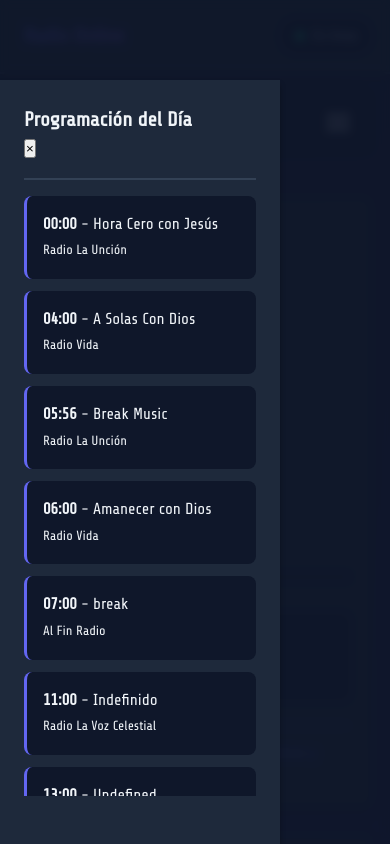
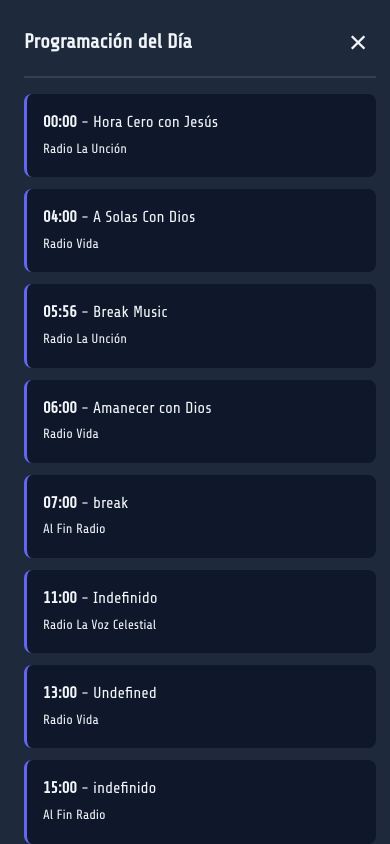
Before and after one commit to ronnieronald/radio-online, a plain HTML site: page index.html in a window 390 px wide. Both pictures are taken after a click on the button 48 px from the left and 122 px from the top of the page. Shown: the top 844 px of the page. Drawn offline with Linux system fonts and the light colour scheme; grey boxes are pictures that could not be loaded.

Commit message:
Update style.css

```diff
--- a/style.css
+++ b/style.css
@@ -209,13 +209,19 @@ body {
 
 .Contenedor-Principal-D0 {
   max-width: 1400px;
-  margin: 0 auto;
+  margin: 0 auto; /* Corregido para centrar el contenedor */
   padding: 2rem;
+  /* --- AJUSTE DE ALTURA --- */
+  /* Define la altura mínima del contenedor principal. */
+  min-height: 80vh; /* Ajustado para dar un buen espacio inicial */
 }
 
 .Contenedores-Secundarios-D1 {
   display: grid;
-  grid-template-columns: 300px 1fr 300px;
+  /* Columnas: Izquierda, Centro (flexible), Derecha */
+  grid-template-columns: 340px 1fr 340px;
+  align-items: start; /* Alinea las columnas en la parte superior */
+  position: relative; /* Necesario para posicionar los iconos móviles */
   gap: 2rem;
 }
 
@@ -238,6 +244,9 @@ body {
 }
 
 .Dia-Menu-HeaderD2Sub2 {
+  display: flex;
+  justify-content: space-between;
+  align-items: center;
   margin-bottom: 1rem;
   padding-bottom: 1rem;
   border-bottom: 2px solid var(--color-border);
@@ -250,7 +259,8 @@ body {
 }
 
 .Contenido-Menu-del-Dia-D2Sub4 {
-  max-height: 600px;
+  /* Altura máxima para la lista de programación */
+  max-height: 290px; /* Altura para la vista de PC */
   overflow-y: auto;
 }
 
@@ -270,7 +280,6 @@ body {
 
 .Lista-de-Horarios-del-Dia-D2Sub4 .horario-item:hover {
   background: var(--color-bg-card-hover);
-  transform: translateX(5px);
 }
 
 .Lista-de-Horarios-del-Dia-D2Sub4 .horario-item.activo {
@@ -300,10 +309,11 @@ body {
 .Contenedor-Central-de-Reproductor-D3 {
   background: var(--color-bg-card);
   border-radius: 12px;
-  padding: 2rem;
+  padding: 1rem;
   box-shadow: var(--shadow-md);
   display: flex;
   flex-direction: column;
+  align-items: center; /* <-- AÑADIDO: Centra todos los elementos hijos */
   gap: 1.5rem;
 }
 
@@ -323,19 +333,38 @@ body {
 }
 
 #Nombre-de-la-Estacion-D3Sub2-I {
-  font-size: 1.5rem;
+ margin-top: 5px;
+  text-align: center;
+  /* --- AJUSTE DE TAMAÑO Y GROSOR --- */
+  font-size: 1.2rem; /* Aumentado para que sea más grande */
   font-weight: 700;
   color: var(--color-text-primary);
 }
 
+/* Contenedor para el logo y el botón de play */
+.Contenedor-Logo-y-Boton {
+  position: relative; /* Contexto para el posicionamiento del botón */
+  width: 100px; /* Mismo tamaño que el logo */
+  height: 100px; /* Mismo tamaño que el logo */
+  margin-bottom: 1rem;
+}
+
+@media (max-width: 640px) {
+  .Contenedor-Logo-y-Boton {
+    width: 100px;
+    height: 100px;
+  }
+}
+
 .logo-Img-C {
-  width: 150px;
-  height: 150px;
-  border-radius: 50%;
+  width: 100px;
+  height: 100px;
+  border-radius: 18%;
   object-fit: cover;
   border: 4px solid var(--color-primary);
   box-shadow: var(--shadow-lg);
   background: var(--color-bg-card);
+  transition: filter 0.3s ease; /* Transición para el efecto de brillo */
   display: none;
 }
 
@@ -344,8 +373,10 @@ body {
 }
 
 #Nombre-Del-Programa-D3Sub3-I {
+  margin-top: -19px;
   font-size: 1.125rem;
   color: var(--color-text-secondary);
+  text-align: center; /* <-- AÑADIDO: Centra el texto del programa */
   font-weight: 500;
 }
 
@@ -358,31 +389,44 @@ body {
 }
 
 #Boton-Play-Pause-D3Sub5 {
-  width: 80px;
-  height: 80px;
+  width: 60px;
+  height: 60px;
+  position: absolute;
+  top: 50%;
+  left: 50%;
+  transform: translate(-50%, -50%);
   border-radius: 50%;
   background: linear-gradient(135deg, var(--color-primary) 0%, var(--color-secondary) 100%);
   display: flex;
   align-items: center;
   justify-content: center;
   cursor: pointer;
-  transition: var(--transition);
+  transition: all 0.3s ease;
   box-shadow: var(--shadow-lg);
-  margin-top: 1rem;
+  opacity: 0; /* Oculto por defecto */
+  pointer-events: none; /* No se puede hacer clic por defecto */
+  z-index: 10;
 }
 
-#Boton-Play-Pause-D3Sub5:hover {
-  transform: scale(1.1);
-  box-shadow: 0 0 20px rgba(99, 102, 241, 0.5);
+/* Mostrar el botón cuando el cursor está sobre el contenedor del logo */
+.Contenedor-Logo-y-Boton:hover #Boton-Play-Pause-D3Sub5 {
+  opacity: 1;
+  pointer-events: auto;
+}
+
+/* Oscurecer el logo cuando el cursor está encima para dar contraste al botón */
+.Contenedor-Logo-y-Boton:hover .logo-Img-C {
+  filter: brightness(0.5);
 }
 
 #Boton-Play-Pause-D3Sub5 img {
-  width: 40px;
-  height: 40px;
+  width: 30px;
+  height: 30px;
   filter: brightness(0) invert(1);
 }
 
 #Contenedor-Para-Progreso-D3Sub6-I {
+  margin-top: -15px;
   width: 100%;
   padding: 0.5rem 0;
 }
@@ -403,11 +447,8 @@ body {
   border-radius: 10px;
 }
 
-#Contenedor-Siguiente-Evento-D3Sub9-I {
-  padding: 1rem;
-  background: var(--color-bg-dark);
-  border-radius: 8px;
-  border-left: 3px solid var(--color-warning);
+#Contenedor-Siguiente-Evento-D3Sub9-I{
+  margin-top: -15px;
 }
 
 #Titulo-Siguiente-Evento-D3Sub10-I {
@@ -418,6 +459,7 @@ body {
 }
 
 #Detalles-Siguiente-Evento-D3Sub11-I {
+  text-align: center;
   font-size: 1rem;
   color: var(--color-text-secondary);
 }
@@ -560,17 +602,19 @@ body {
   margin: 0;
 }
 
-.menu-estaciones-movil-close {
-  width: 36px;
-  height: 36px;
+/* Estilo genérico para botones de cierre de menús móviles */
+.menu-movil-close {
+  /* Oculto por defecto en la vista de PC */
+  display: none;
   border: none;
   background: transparent;
   color: var(--color-text-primary);
   font-size: 2rem;
   font-weight: 300;
   line-height: 1;
+  width: 36px; /* Añadido para unificar tamaño */
+  height: 36px; /* Añadido para unificar tamaño */
   cursor: pointer;
-  display: flex;
   align-items: center;
   justify-content: center;
   border-radius: 50%;
@@ -578,7 +622,7 @@ body {
   padding: 0;
 }
 
-.menu-estaciones-movil-close:hover {
+.menu-movil-close:hover {
   background: var(--color-bg-dark);
   color: var(--color-danger);
   transform: rotate(90deg);
@@ -753,7 +797,7 @@ body {
 /* ------------------------------------------------------ */
 
 footer {
-  margin-top: 3rem;
+
   padding: 2rem;
   background: var(--color-bg-card);
   border-top: 2px solid var(--color-border);
@@ -776,7 +820,7 @@ footer {
 
 @media (max-width: 1200px) {
   .Contenedores-Secundarios-D1 {
-    grid-template-columns: 250px 1fr 250px;
+    grid-template-columns: 280px 1fr 280px; /* Columnas más delgadas para tablets */
     gap: 1.5rem;
   }
 }
@@ -793,13 +837,17 @@ footer {
   }
 
   .Barra-Superior-Movil {
+    /* Posicionamiento absoluto para poner los iconos a los lados */
+    position: absolute;
+    /* --- AJUSTE DE POSICIÓN --- */
+    top: 1.5rem; /* Vertical: Aumenta para bajar, disminuye para subir */
+    left: 0;
+    width: 100%;
     display: flex;
     justify-content: space-between;
     align-items: center;
-    padding: 1rem;
-    background: var(--color-bg-dark);
-    border-radius: 8px;
-    margin-bottom: 1rem;
+    padding: 0 1.5rem; /* Horizontal: Aumenta para alejar de los bordes, disminuye para acercar */
+    z-index: 10; /* Asegura que esté por encima de otros elementos */
   }
 
   .boton-programacion {
@@ -840,13 +888,29 @@ footer {
   .Contenedor-Lateral-Izquierdo-D2.mobile-active {
     display: block;
     position: fixed;
-    top: 80px;
+    top: 0; /* Ajustado para cubrir toda la pantalla desde arriba */
     left: 0;
-    width: 280px;
-    height: calc(100vh - 80px);
+    /* --- AJUSTE DE ANCHO MÓVIL --- */
+    width: 400px; /* Cambia este valor para el ancho del menú */
+    height: 100vh; /* Ajustado para ocupar toda la altura */
     z-index: 300;
     overflow-y: auto;
     border-radius: 0;
+  }
+
+  /* Mostrar el botón de cierre solo en el menú móvil activo */
+  .Contenedor-Lateral-Izquierdo-D2.mobile-active .menu-movil-close {
+    display: flex;
+  }
+
+  /* Mostrar el botón de cierre también en el menú de estaciones activo */
+  .menu-estaciones-movil.active .menu-movil-close {
+    display: flex;
+  }
+
+  .Contenido-Menu-del-Dia-D2Sub4 {
+    /* En móvil, la lista no tiene límite de altura para ocupar el espacio */
+    max-height: none;
   }
 }
 
@@ -868,13 +932,13 @@ footer {
   }
 
   .logo-Img-C {
-    width: 120px;
-    height: 120px;
+    width: 100px; /* Ya es 100px, pero lo dejamos por claridad */
+    height: 100px;
   }
 
   #Boton-Play-Pause-D3Sub5 {
-    width: 70px;
-    height: 70px;
+    width: 60px; /* Mismo tamaño que en PC para consistencia */
+    height: 60px;
   }
 
   #Boton-Play-Pause-D3Sub5 img {
```
